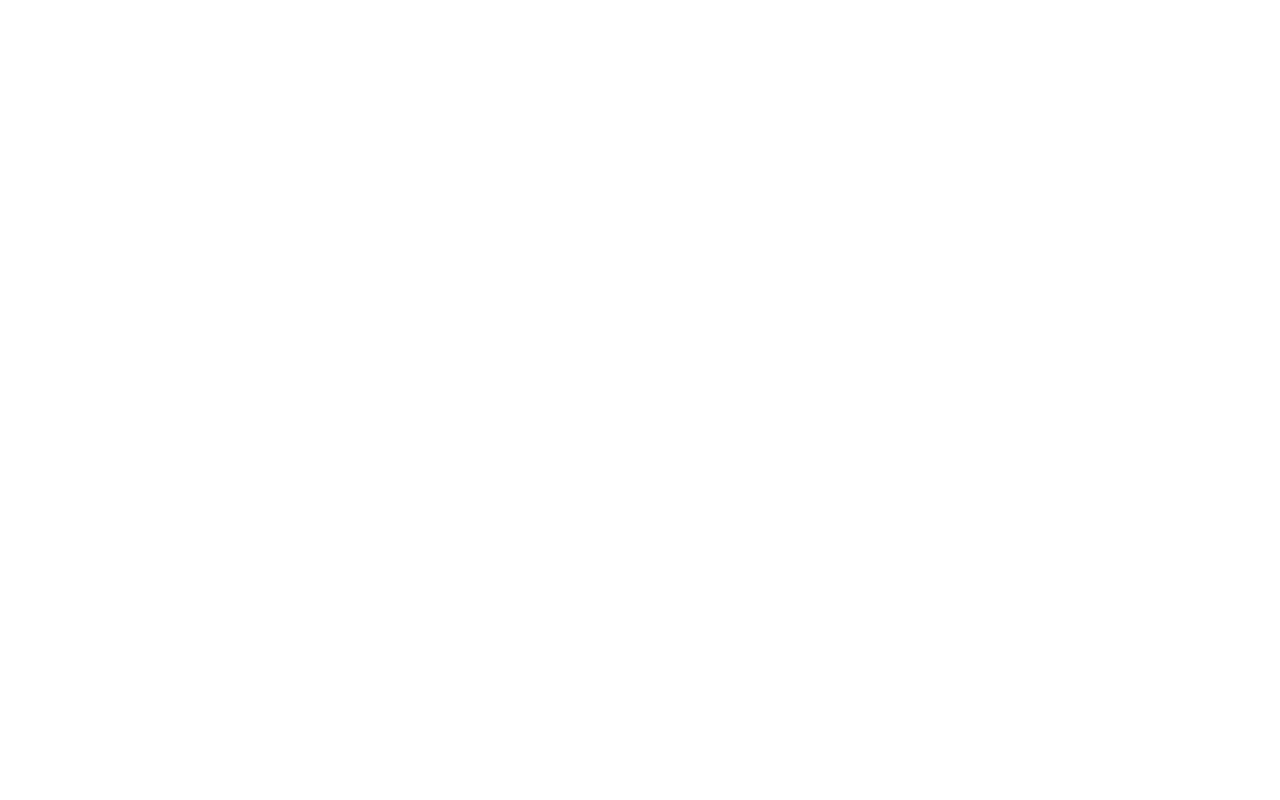
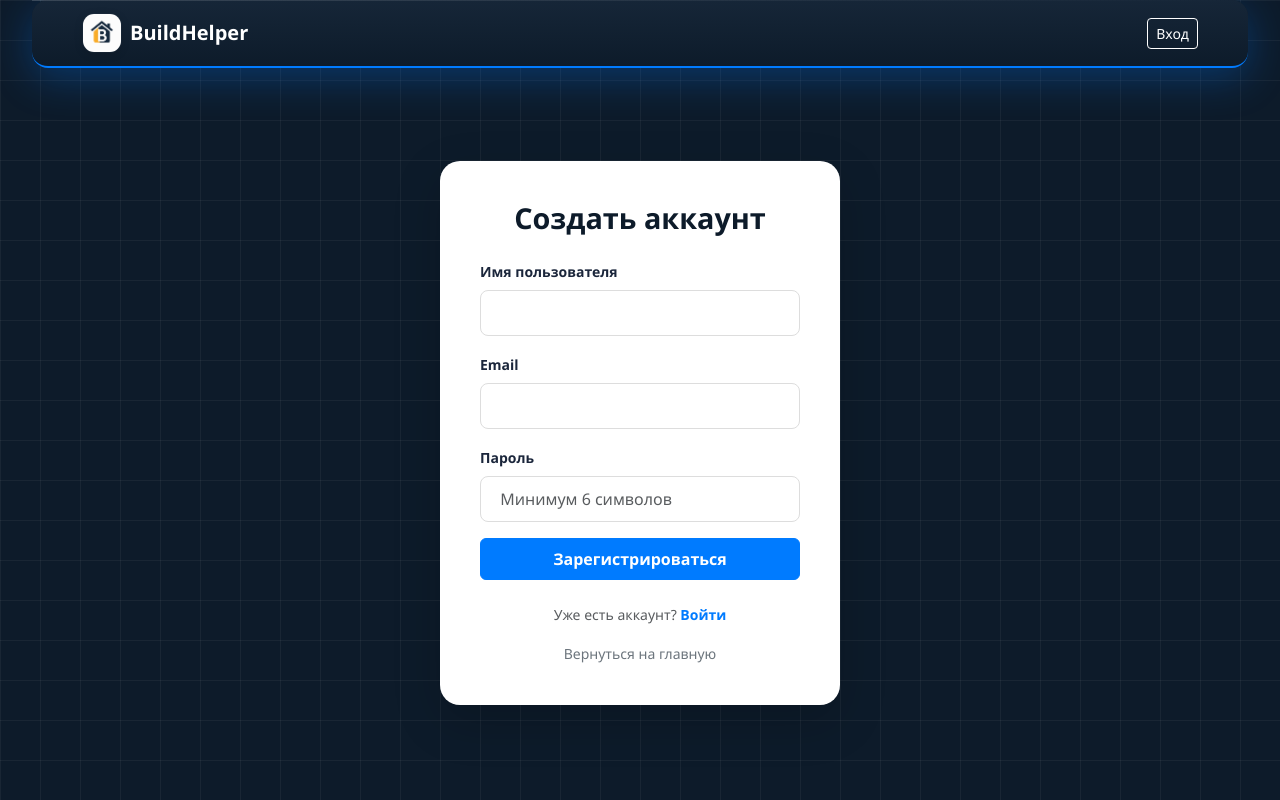
Before and after one commit to OlgaEvfs/BuildHelper, a website: page frontend/register.html in a window 1280 px wide. Drawn offline with nearby package versions, Linux system fonts and the light colour scheme.

Commit message:
A page has been created register.html , styles are taken from login.css.

```diff
--- a/frontend/register.html
+++ b/frontend/register.html
@@ -0,0 +1,73 @@
+<!DOCTYPE html>
+<html lang="ru">
+<head>
+    <meta charset="UTF-8">
+    <meta name="viewport" content="width=device-width, initial-scale=1.0">
+    <title>BuildHelper - Регистрация</title>
+    <link rel="icon" type="image/png" href="images/favicon.png">
+    <link href="https://cdn.jsdelivr.net/npm/bootstrap@5.3.3/dist/css/bootstrap.min.css" rel="stylesheet"
+    integrity="sha384-QWTKZyjpPEjISv5WaRU9OFeRpok6YctnYmDr5pNlyT2bRjXh0JMhjY6hW+ALEwIH" crossorigin="anonymous">
+    <link rel="stylesheet" href="css/base.css">
+    <link rel="stylesheet" href="css/login.css">
+</head>
+<body class="bh-bg-dark">
+    <header>
+        <nav class="navbar navbar-expand-lg navbar-light shadow-sm">
+            <div class="container">
+                <!-- Логотип -->
+                <a class="navbar-brand d-flex align-items-center" href="/">
+                    <img src="images/logo.png" alt="Logo" width="40" height="40" class="logo-img me-2">
+                    <span class="fw-bold bh-brand-name">BuildHelper</span>
+                </a>
+
+                <!-- Кнопка-бургер для мобильных -->
+                <button class="navbar-toggler" type="button" data-bs-toggle="collapse" data-bs-target="#navbarNav" aria-controls="navbarNav" aria-expanded="false" aria-label="Toggle navigation">
+                    <span class="navbar-toggler-icon"></span>
+                </button>
+
+                <!-- Ссылки навигации -->
+                <div class="collapse navbar-collapse" id="navbarNav">
+                    <!-- Блок для авторизации (заполнится из app.js) -->
+                    <div id="auth-links" class="ms-auto d-flex gap-2">
+                        <a href="/login.html" class="btn btn-sm bh-btn-outline">Вход</a>
+                    </div>
+                </div>
+            </div>
+        </nav>
+    </header>
+
+    <div class="login-bg-grid"></div>
+
+    <main class="container auth-container">
+        <div class="card auth-card border-0 shadow-lg">
+            <h2 class="text-center fw-bold mb-4">Создать аккаунт</h2>
+
+            <form id="register-form">
+                <div class="mb-3">
+                    <label for="username" class="form-label small fw-bold">Имя пользователя</label>
+                    <input type="text" class="form-control" id="username" required>
+                </div>
+                <div class="mb-3">
+                    <label for="email" class="form-label small fw-bold">Email</label>
+                    <input type="email" class="form-control" id="email" required>
+                </div>
+                <div class="mb-3">
+                    <label for="password" class="form-label small fw-bold">Пароль</label>
+                    <input type="password" class="form-control" id="password" placeholder=" Минимум 6 символов" required minlength="6">
+                </div>
+
+                <!-- Вывод ошибок -->
+                <div id="register-error" class="text-danger small mb-3 d-none"></div>
+
+                <button type="submit" class="btn bh-btn-primary w-100 py-2 fw-bold">Зарегистрироваться</button>
+            </form>
+
+            <div class="text-center mt-4">
+                <p class="small text-muted">Уже есть аккаунт? <a href="login.html" class="bh-text-accent fw-bold text-decoration-none">Войти</a></p>
+                <a href="/" class="small text-secondary text-decoration-none">Вернуться на главную</a>
+            </div>
+        </div>
+    </main>
+
+    <script src="js/register.js"></script>
+</body>
```
Also changed, not shown: frontend/login.html (+0 -4 lines).
